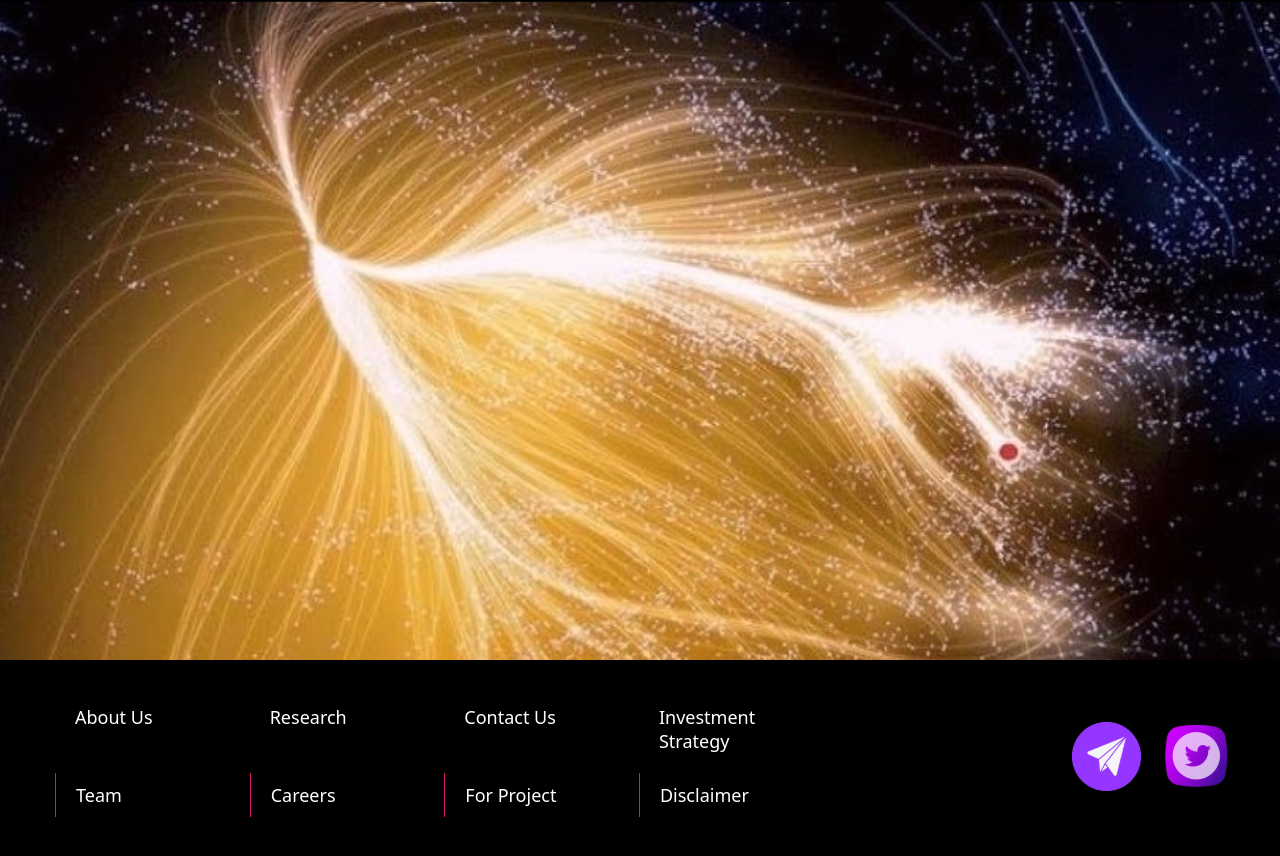
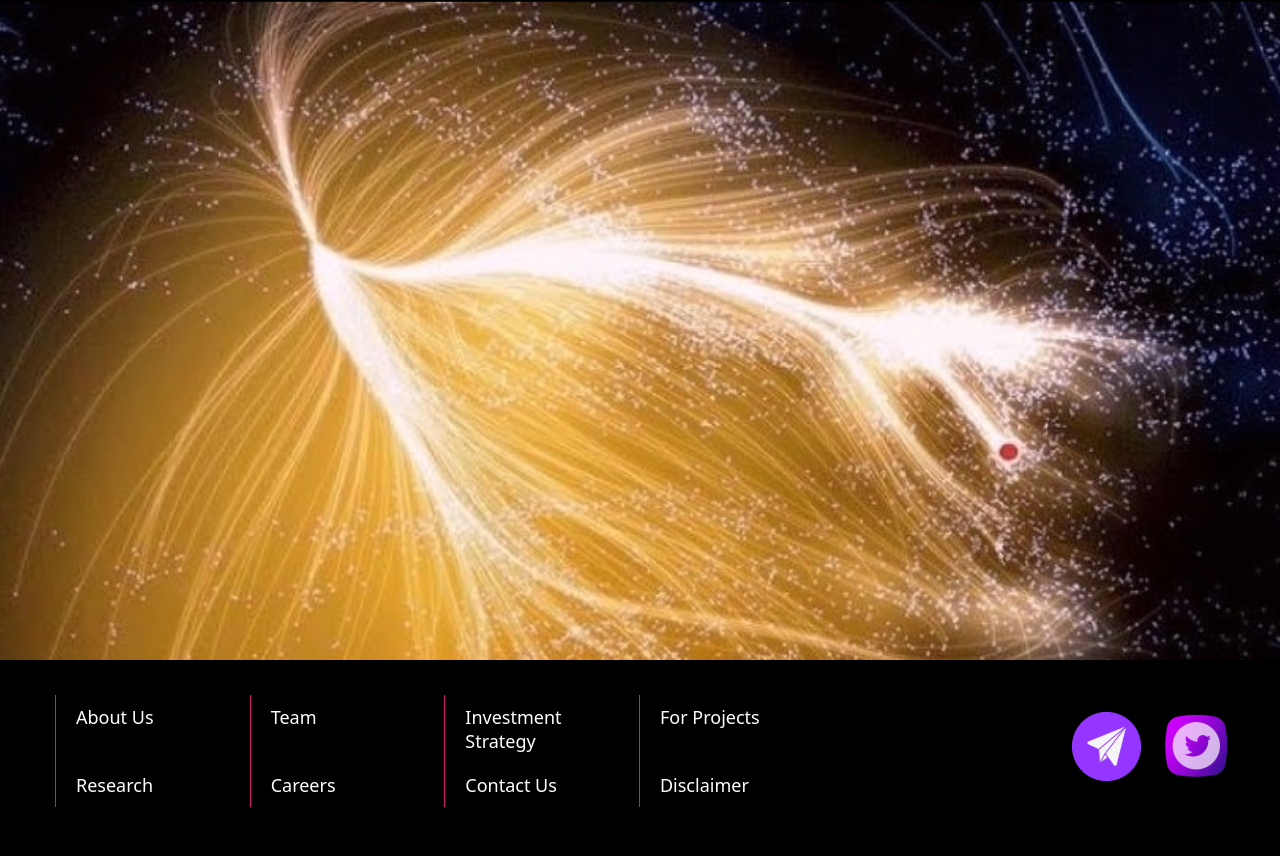
Before and after one commit to hluong3/Landing-Website-Portal, a React (Create React App) app: page / in a window 1280 px wide. Shown: the part 3500-4356 px from the top of the page. Built offline with nearby package versions, Linux system fonts and the light colour scheme.

Commit message:
fix: order footer and update email

```diff
--- a/src/component/ContactUs/index.js
+++ b/src/component/ContactUs/index.js
@@ -2,7 +2,7 @@ import React from "react";
 import "./ContactUs.scss";
 
 const URL =
-  "https://script.google.com/macros/s/AKfycbxZkdQSAdpNvdRh7r6S6dA1nZCSh-vrVlt_lDbGtQ_HTiJhBbbl_FqZd8mnLr7XjYJB/exec";
+  "https://script.google.com/macros/s/AKfycbwXN8MZH3ajFNXKQY8WQvSfzzG0725rA74TWZZ7QjyPHAGwLHrBxmD9XNb7if-vsoBV/exec";
 
 function ContactUs() {
   const submit = (e) => {
--- a/src/component/Footer/Footer.js
+++ b/src/component/Footer/Footer.js
@@ -26,27 +26,25 @@ function Footer() {
                 <SmoothScroll targetId="section1">About Us</SmoothScroll>
               </li>
               <li>
-                <SmoothScroll targetId="section5">Research</SmoothScroll>
-              </li>
-              <li>
-                <SmoothScroll targetId="section7">Contact Us</SmoothScroll>
+                <SmoothScroll targetId="section2">Team</SmoothScroll>
               </li>
               <li>
                 <SmoothScroll targetId="section3">
                   Investment Strategy
                 </SmoothScroll>
               </li>
-
               <li>
-                <SmoothScroll targetId="section2">Team</SmoothScroll>
+                <SmoothScroll targetId="section4">For Projects</SmoothScroll>
+              </li>
+              <li>
+                <SmoothScroll targetId="section5">Research</SmoothScroll>
               </li>
               <li>
                 <SmoothScroll targetId="section6">Careers</SmoothScroll>
               </li>
               <li>
-                <SmoothScroll targetId="section4">For Project</SmoothScroll>
+                <SmoothScroll targetId="section7">Contact Us</SmoothScroll>
               </li>
-
               <li>
                 <Link to="/disclaimer">Disclaimer</Link>
               </li>
@@ -73,14 +71,17 @@ function Footer() {
                   target="_blank"
                   rel="noopener noreferrer"
                 >
-                  <img className="icon" src="/images/twitter.svg" alt="Twitter" />
+                  <img
+                    className="icon"
+                    src="/images/twitter.svg"
+                    alt="Twitter"
+                  />
                 </a>
               </li>
             </ul>
           </div>
         </div>
       </div>
-
     </footer>
   );
 }
--- a/src/component/Footer/Footer.scss
+++ b/src/component/Footer/Footer.scss
@@ -3,7 +3,7 @@ footer {
   margin-top: 50px;
   overflow-x: hidden;
 
-  .footer-logo{
+  .footer-logo {
     display: flex;
     flex-direction: column;
     align-items: center;
@@ -15,7 +15,6 @@ footer {
       }
     }
   }
-
 
   .navigation {
     width: 100%;
@@ -43,23 +42,27 @@ footer {
       font-size: $content-font-size;
       font-weight: 500;
       line-height: normal;
-
-      &:nth-last-child(-n + 4) {
-        border-left: 1px solid #d41876;
+      border-left: 1px solid #d41876;
+      margin-bottom: -5px;
+      @include lg {
+        flex: 0 0 calc(33% - 10px);
+        &:nth-child(-n + 3) {
+          margin-bottom: -30px;
+        }
+        &:nth-last-child(3) {
+          margin-top: 10px;
+        }
       }
       @include md {
         flex: 0 0 calc(50% - 10px);
-        &:nth-last-child(-n + 4) {
-          border-left: none;
-        }
+        // border-left: none;
       }
       @include sm {
         flex-direction: column;
         flex: 1;
         font-size: $content-font-size;
-        &:nth-last-child(-n + 4) {
-          border-left: none;
-        }
+        text-align: center;
+        border: none;
       }
     }
   }
```
